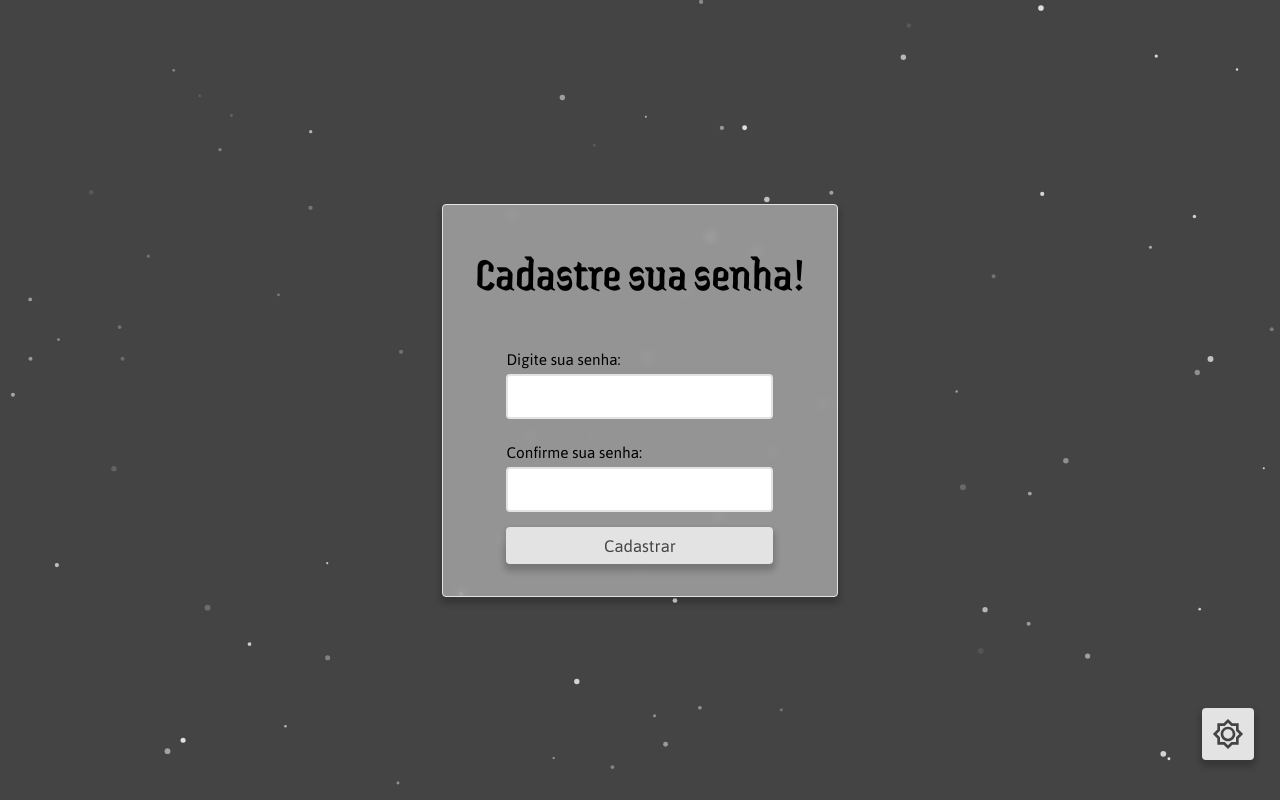
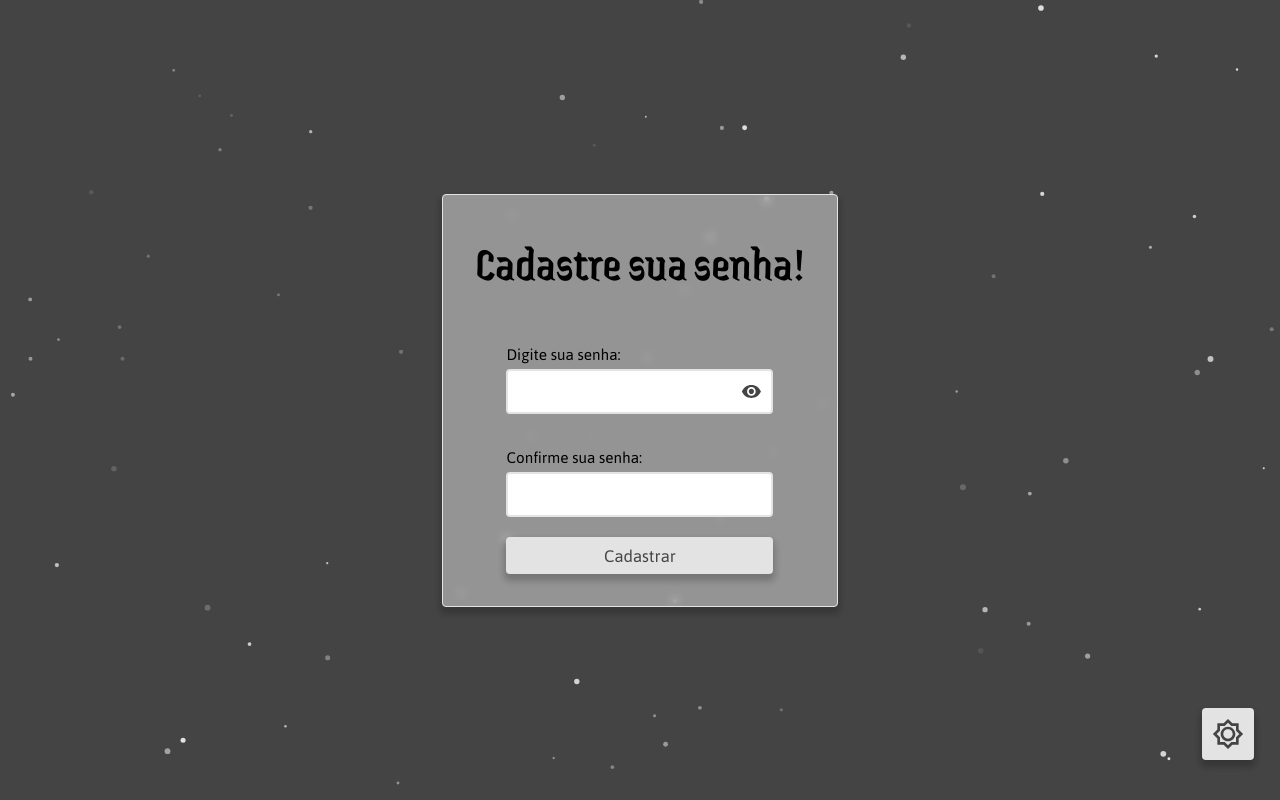
Before and after one commit to pjchronic/app-hecate, a Next.js app: page /public/cadastro in a window 1280 px wide. Built offline with nearby package versions, Linux system fonts and the light colour scheme.

Commit message:
alteracao no componente GenericInputText para implementar butao de visibilidade de senha

```diff
--- a/src/Components/InputsText/GenericInputText/GenericInputText.tsx
+++ b/src/Components/InputsText/GenericInputText/GenericInputText.tsx
@@ -3,10 +3,12 @@ import {
   ChangeEventHandler,
   FocusEventHandler,
   HTMLInputTypeAttribute,
+  useState,
 } from "react";
-import styles from "./styles.module.css";
 import styled from "styled-components";
 import { theme } from "@/theme/Theme";
+import VisibilityIcon from "@mui/icons-material/Visibility";
+import VisibilityOffIcon from "@mui/icons-material/VisibilityOff";
 
 //#region ----Interfaces
 interface GenericInputTextInterface {
@@ -17,6 +19,7 @@ interface GenericInputTextInterface {
   onBlur?: FocusEventHandler<HTMLInputElement>;
   type?: "text" | "password";
   msg?: string;
+  visibilityIconBtn?: boolean;
 
   fullWidth?: InputContainerInterface["fullWidth"];
   success?: InputGenericInterface["success"];
@@ -41,7 +44,7 @@ const InputContainer = styled.div.withConfig({
   shouldForwardProp: (prop) => !ignoredProps.inputContainer.includes(prop),
 })<InputContainerInterface>`
   width: ${(props) => (props.fullWidth ? "100%" : "238px")};
-  height: 85px;
+  height: 95px;
   display: flex;
   flex-direction: column;
   justify-content: center;
@@ -92,7 +95,25 @@ const ErrorMessage = styled.span`
   font-size: 1rem;
   font-family: ${theme.fonts.contentFont.fontFamily};
   color: red;
-  width: 238px;
+  width: 240px;
+  line-height: 1.1rem;
+`;
+
+const VisivilityBtn = styled.div`
+  width: 35px;
+  height: 35px;
+  border-radius: 50%;
+  position: absolute;
+  display: flex;
+  align-items: center;
+  justify-content: center;
+  right: 5px;
+  color: ${theme.colors.baseGrafite};
+
+  &:hover {
+    background-color: ${theme.colors.baseGrafite};
+    color: ${theme.colors.baseWhite};
+  }
 `;
 
 //#endregion
@@ -108,14 +129,32 @@ const GenericInputText: React.FC<GenericInputTextInterface> = ({
   success,
   error,
   msg,
+  visibilityIconBtn,
 }) => {
+  const [visibleOrNot, setVisibleOrNot] = useState<boolean>(false);
+  const [changeType, setChangeType] =
+    useState<GenericInputTextInterface["type"]>("password");
+
+  const handleVisbility = () => {
+    setVisibleOrNot(!visibleOrNot);
+
+    setChangeType(visibleOrNot ? "password" : "text");
+  };
+
   return (
     <>
       <InputContainer fullWidth={fullWidth}>
         <LabelInput>
           <TextLabel>{label}</TextLabel>
+          <div
+            style={{
+              position: "relative",
+              display: "flex",
+              alignItems: "center",
+            }}
+          >
             <InputGeneric
-            type={type}
+              type={type === "text" ? type : changeType}
               name={name}
               onChange={onChange}
               value={value}
@@ -123,6 +162,19 @@ const GenericInputText: React.FC<GenericInputTextInterface> = ({
               success={success}
               error={error}
             />
+
+            {visibilityIconBtn && type === "password" ? (
+              <VisivilityBtn onClick={handleVisbility}>
+                {visibleOrNot ? (
+                  <VisibilityOffIcon sx={{ fontSize: "1.3rem" }} />
+                ) : (
+                  <VisibilityIcon sx={{ fontSize: "1.3rem" }} />
+                )}
+              </VisivilityBtn>
+            ) : (
+              ""
+            )}
+          </div>
           {msg ? <ErrorMessage>{msg}</ErrorMessage> : ""}
         </LabelInput>
       </InputContainer>
@@ -131,3 +183,23 @@ const GenericInputText: React.FC<GenericInputTextInterface> = ({
 };
 
 export default GenericInputText;
+
+//#region ------- instuções de uso
+
+/*
+   <GenericInputText
+            label="Digite sua senha:"                          ------ Label do input
+            name="senha"                                       ------ Name para uso no handleChange
+            fullWidth                                          ------ Opcional para usar width 100%
+            type="password"                                    ------ Seta se tipo text ou tipo password apenas
+            onblur={onblur}                                    ------ Executa função quando o input perde o foco
+            onChange={handleChange}                            ------ Atributo onChange para controle
+            value={objectCadastro.senha.content}               ------ Atributo value para controle
+            error={objectCadastro.senha.validation?.error}     ------ Contorna input de vermelho
+            success={objectCadastro.senha.validation?.success} ------ Contorna input de verde
+            msg={objectCadastro.senha.msg}                     ------ Se informado passa msg de erro logo abaixo do input
+            visibilityIconBtn                                  ------ Se declarado mostra botão de visibilidade, porém apenas se o type for "Password"
+          />
+
+          Checar obrigatoriedade das props na interface GenericInputTextInterface
+    */
--- a/src/app/public/cadastro/page.tsx
+++ b/src/app/public/cadastro/page.tsx
@@ -207,13 +207,16 @@ export default function Cadastro() {
         break;
 
       case "confirmSenha":
-        if (value !== objectCadastro.senha.content) {
+        if (
+          value !== objectCadastro.senha.content ||
+          objectCadastro.senha.content.length <= 8
+        ) {
           setObjectCadastro({
             ...objectCadastro,
             confirmSenha: {
               content: value,
               validation: { error: true, success: false },
-              msg: "As senhas não são iguais",
+              msg: "As senhas não são iguais ou não tem o número de caracteres necessários",
             },
           });
         } else {
@@ -252,6 +255,7 @@ export default function Cadastro() {
             error={objectCadastro.senha.validation?.error}
             success={objectCadastro.senha.validation?.success}
             msg={objectCadastro.senha.msg}
+            visibilityIconBtn
           />
 
           <GenericInputText
--- a/src/app/public/page.tsx
+++ b/src/app/public/page.tsx
@@ -67,6 +67,7 @@ export default function Login() {
             name="senha"
             onChange={handleChange}
             value={objectLogin.senha}
+            visibilityIconBtn
           />
           <TextLinks textAlign="right" href="/public/forgot-password">
             Esqueci minha senha...
```
Lines whose indentation alone changed are shown as unchanged.
